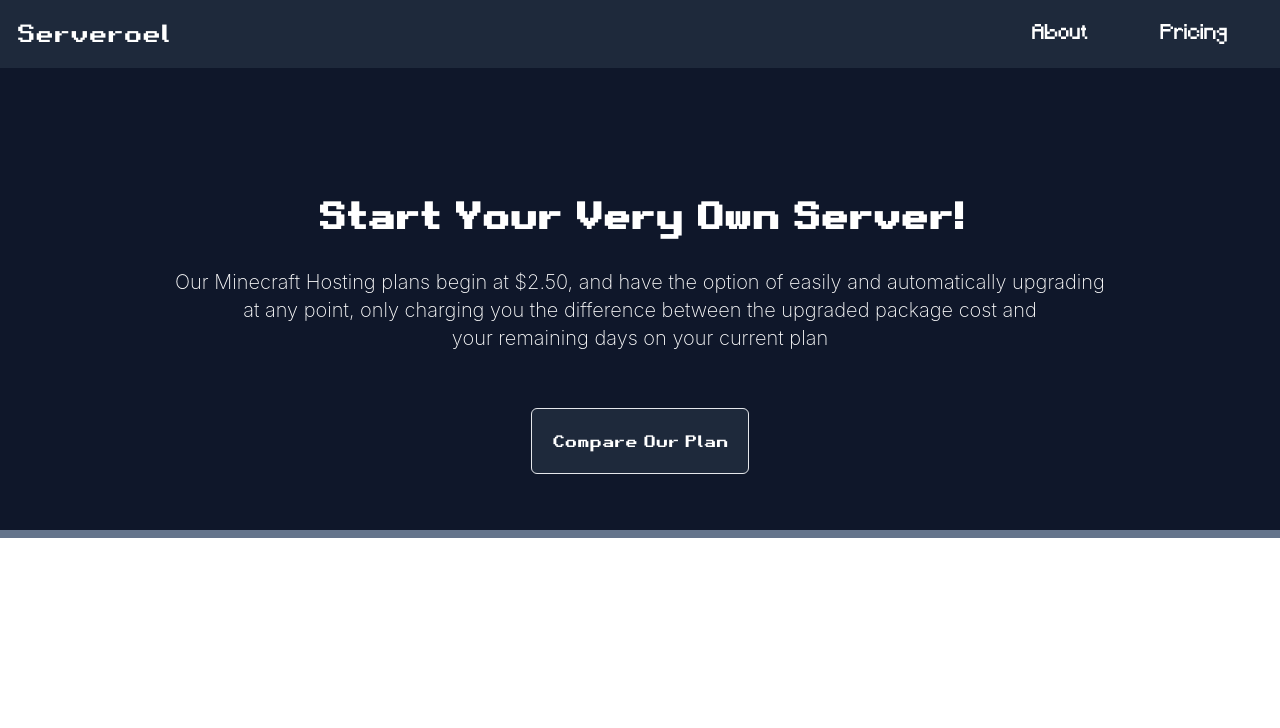
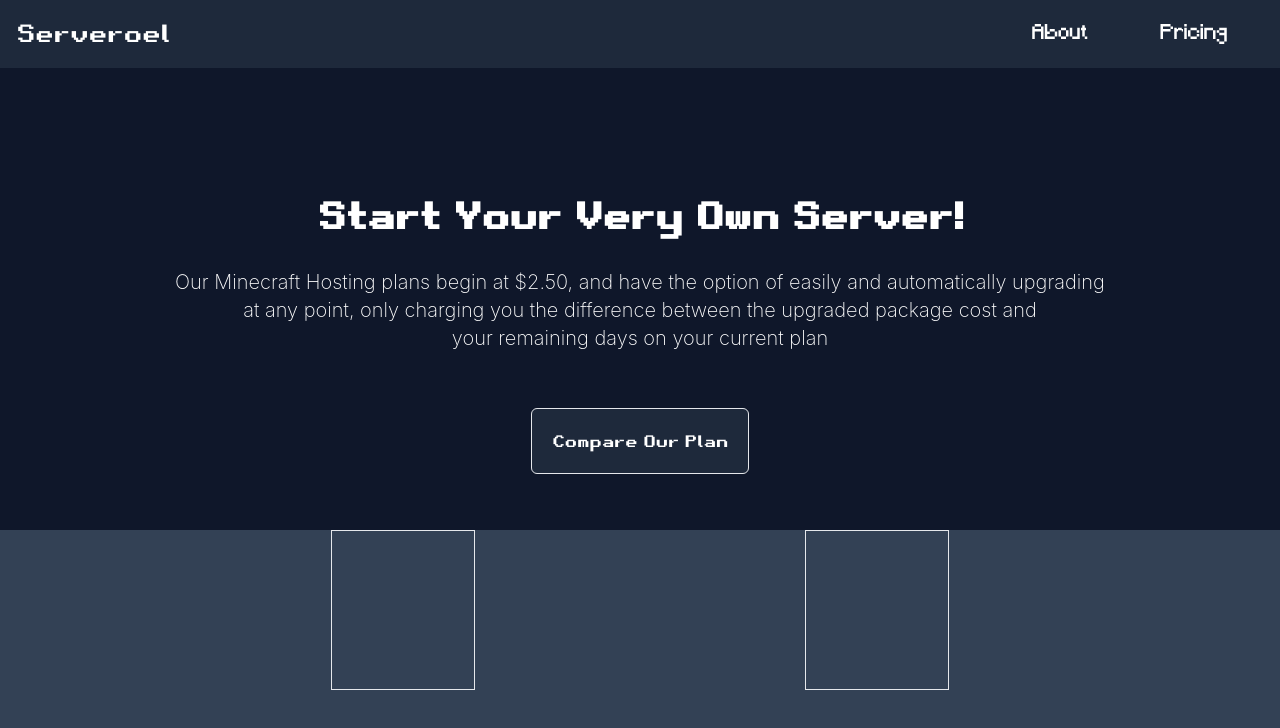
Before and after one commit to jeksilaen/roel-server-ui, a React (Create React App) app: page / in a window 1280 px wide. Shown: the top 728 px of the page. Built offline with nearby package versions, Linux system fonts and the light colour scheme.

Commit message:
add card

```diff
--- a/src/components/Card.js
+++ b/src/components/Card.js
@@ -2,8 +2,11 @@
 
 const Card = () => {
   return (
-    <div className='bg-slate-500 w-screen h-2'>
-
+    <div className=' h-2'>
+        <div className='flex justify-evenly bg-slate-700 h-96'>
+            <div className='border w-36 h-40'></div>
+            <div className='border w-36 h-40'></div>
+        </div>
     </div>
   )
 }
```
